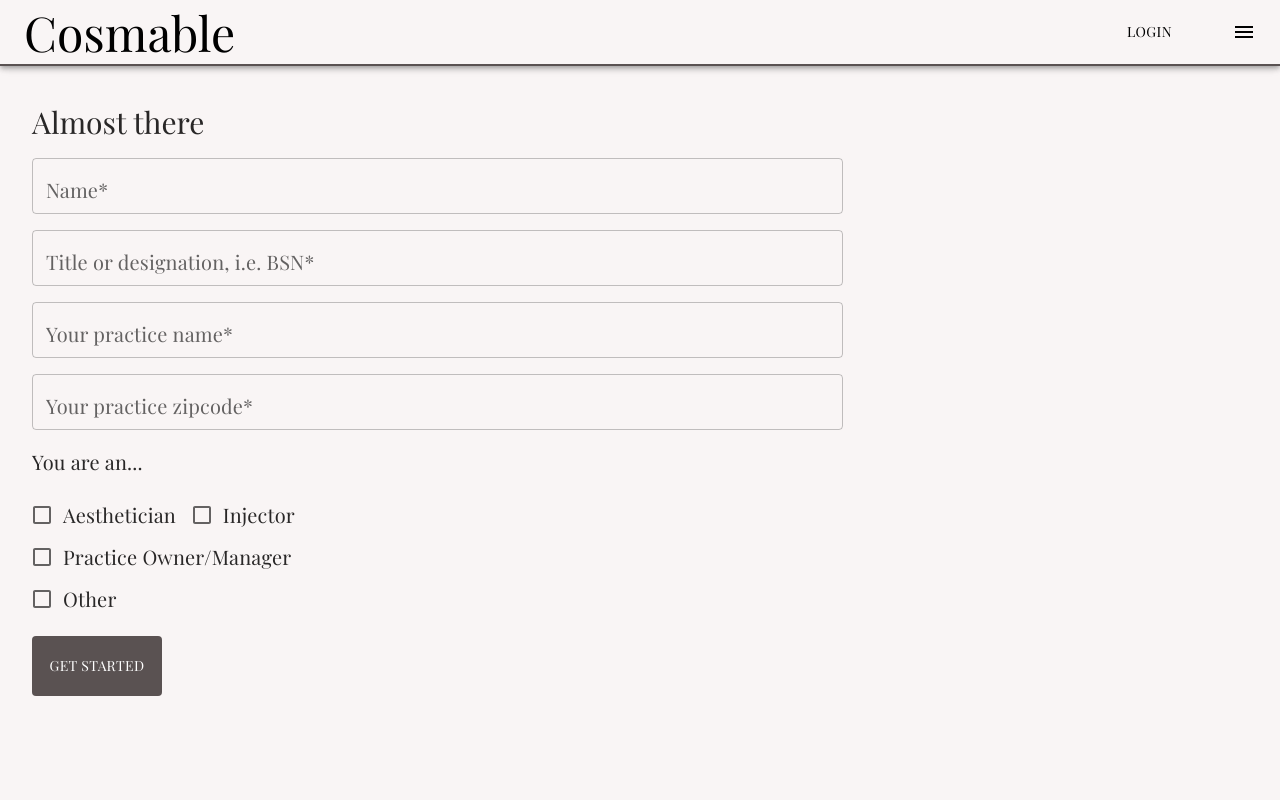
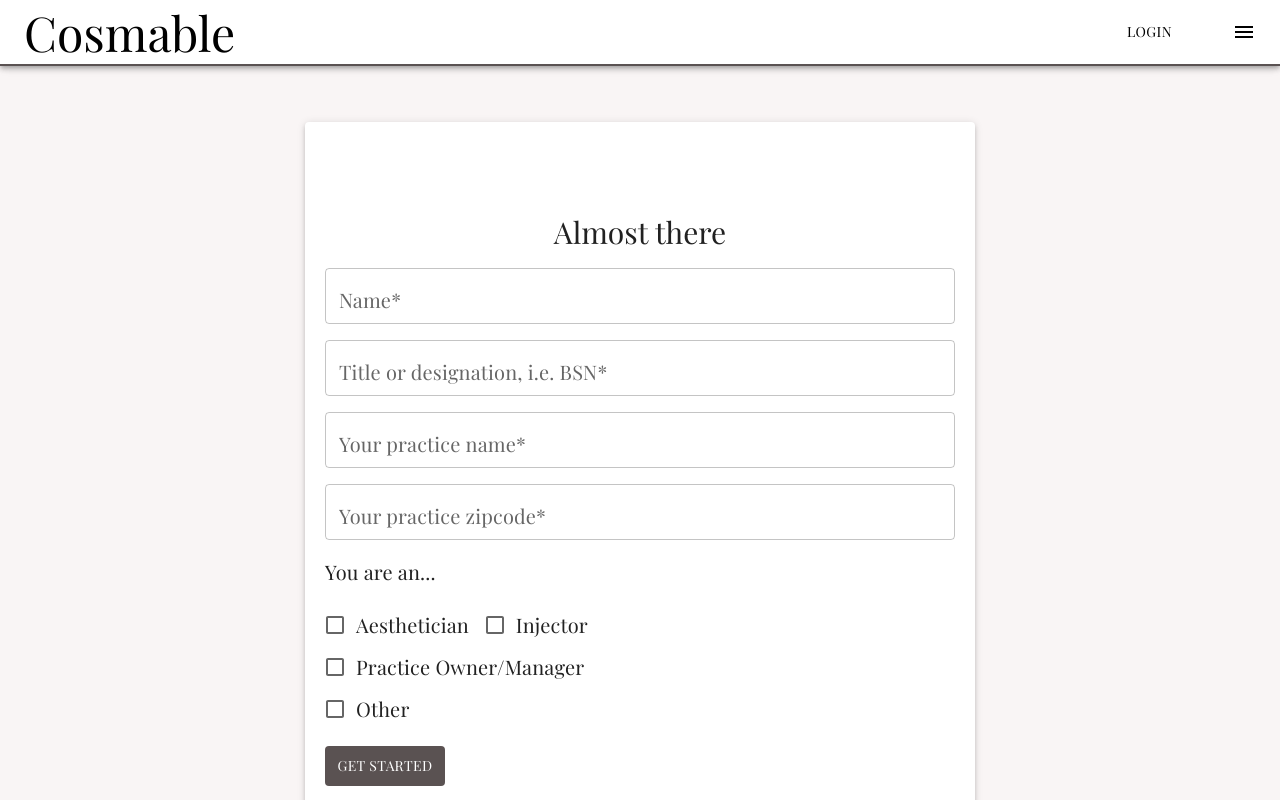
Before and after one commit to watermalon3/cosmable, a React (Vite) app in the folder client/: page /create-account in a window 1280 px wide. Shown: the top 800 px of the page. Built offline with nearby package versions, Linux system fonts and the light colour scheme; no server answers.

Commit message:
styles for ProfileDetails and HeaderNav

```diff
--- a/client/src/Components/Create/header/HeaderNav.jsx
+++ b/client/src/Components/Create/header/HeaderNav.jsx
@@ -27,6 +27,7 @@ export default function ButtonAppBar({ isHomePage, onLoginClick }) {
       <AppBar
         position="static"
         sx={{
+          zIndex: 999,
           position: "fixed",
           top: 0,
           left: 0,
--- a/client/src/Components/EditBio/EditBio.jsx
+++ b/client/src/Components/EditBio/EditBio.jsx
@@ -1,6 +1,7 @@
 import React, { useState, useEffect } from "react";
 import { useForm } from "react-hook-form";
 import { Link } from "react-router-dom";
+import ButtonAppBar from "../Create/header/HeaderNav";
 import {
   Checkbox,
   FormControlLabel,
@@ -137,11 +138,25 @@ const EditBio = () => {
   };
 
   return (
+    <Paper
+    elevation={3}
+    sx={{
+      padding: 2,
+      zIndex: 1,
+      margin: "auto",
+      maxWidth: "630px",
+      marginTop: "90px",
+    }}
+    style={{
+      overflow: "hidden"
+    }}
+    >
     <>
       {isLoading ? (
         <Typography variant="h1"> Loading</Typography>
       ) : (
         <>
+        // <ButtonAppBar isHomePage={false} />
           <form onSubmit={handleSubmit(onSubmit)}>
             <Stack spacing={2}>
               <div
@@ -256,6 +271,7 @@ const EditBio = () => {
         </>
       )}
     </>
+    </Paper>
   );
 };
 export default EditBio;
--- a/client/src/Components/ProfileDetails/ProfileDetails.jsx
+++ b/client/src/Components/ProfileDetails/ProfileDetails.jsx
@@ -1,6 +1,6 @@
 import React from "react";
 import { useForm } from "react-hook-form";
-import { makeStyles } from '@mui/styles';
+import { makeStyles } from "@mui/styles";
 import ButtonAppBar from "../Create/header/HeaderNav";
 import {
   Typography,
@@ -9,6 +9,7 @@ import {
   Checkbox,
   FormControlLabel,
   Button,
+  Paper,
 } from "@mui/material";
 
 const useStyles = makeStyles(() => ({
@@ -19,16 +20,16 @@ const useStyles = makeStyles(() => ({
   },
   homeBackground: {
     // background: 'url("/HomePic.png")',
-    backgroundSize: 'cover',
-    backgroundPosition: 'center',
+    backgroundSize: "cover",
+    backgroundPosition: "center",
   },
   whiteBackground: {
-    backgroundColor: '#fff',
+    backgroundColor: "#fff",
   },
   astericks: {
-    fontSize: '0.8em',
-    verticalAlign: 'super',
-    color: '#5A5252',
+    fontSize: "0.8em",
+    verticalAlign: "super",
+    color: "#5A5252",
     marginLeft: 2,
   },
 }));
@@ -49,14 +50,27 @@ const Almost = () => {
   };
 
   return (
-    <div>
-      <ButtonAppBar isHomePage={true} className="AppBar-transparent" />
+    <>
+      <ButtonAppBar isHomePage={false} />
+      <div className="profile-details" style={{ overflow: "hidden" }}>
+        <Paper
+          elevation={3}
+          sx={{
+            zIndex: 1,
+            padding: "20px",
+            margin: "auto",
+            maxWidth: "630px",
+            marginTop: "90px",
+            paddingBottom: "225px",
+          }}
+          style={{ overflow: "hidden" }}
+        >
           <form onSubmit={handleSubmit(onSubmit)}>
             <Stack
               spacing={2}
               sx={{
                 paddingTop: "70px",
-          alignItems: "flex-start",
+                // alignItems: "flex-start",
                 fontFamily: "Playfair Display",
               }}
             >
@@ -68,7 +82,7 @@ const Almost = () => {
                   fontSize: "30px",
                   lineHeight: "39.99px",
                   marginBottom: "20px",
-            textAlign: "left",
+                  textAlign: "center",
                 }}
               >
                 Almost there
@@ -85,9 +99,8 @@ const Almost = () => {
                 {...register("name")}
                 error={Boolean(errors.name)}
                 helperText={errors.name?.message}
-
                 sx={{
-            width: { xs: "100%", md: "66.7%" },
+                  width: { xs: "100%", md: "100%" },
                 }}
               />
               <TextField
@@ -96,16 +109,16 @@ const Almost = () => {
                     variant="h6"
                     sx={{ fontFamily: "'Playfair Display', serif" }}
                   >
-              Title or designation, i.e. BSN<span className={classes.asterisk}>*</span>
+                    Title or designation, i.e. BSN
+                    <span className={classes.asterisk}>*</span>
                   </Typography>
                 }
                 type="title"
                 {...register("title")}
                 error={Boolean(errors.title)}
                 helperText={errors.title?.message}
-
                 sx={{
-            width: { xs: "100%", md: "66.7%" },
+                  width: { xs: "100%", md: "100%" },
                 }}
               />
               <TextField
@@ -114,16 +127,16 @@ const Almost = () => {
                     variant="h6"
                     sx={{ fontFamily: "'Playfair Display', serif" }}
                   >
-              Your practice name<span className={classes.asterisk}>*</span>
+                    Your practice name
+                    <span className={classes.asterisk}>*</span>
                   </Typography>
                 }
                 type="practiceName"
                 {...register("practiceName")}
                 error={Boolean(errors.practiceName)}
                 helperText={errors.practiceName?.message}
-
                 sx={{
-            width: { xs: "100%", md: "66.7%" },
+                  width: { xs: "100%", md: "100%" },
                 }}
                 stlye={{ fontFamily: "Playfair Display " }}
               />
@@ -133,7 +146,8 @@ const Almost = () => {
                     variant="h6"
                     sx={{ fontFamily: "'Playfair Display', serif" }}
                   >
-              Your practice zipcode<span className={classes.asterisk}>*</span>
+                    Your practice zipcode
+                    <span className={classes.asterisk}>*</span>
                   </Typography>
                 }
                 type="zipcode"
@@ -141,7 +155,7 @@ const Almost = () => {
                 error={Boolean(errors.zipcode)}
                 helperText={errors.zipcode?.message}
                 sx={{
-            width: { xs: "100%", md: "66.7%" },
+                  width: { xs: "100%", md: "100%" },
                 }}
               />
               <Typography
@@ -168,19 +182,19 @@ const Almost = () => {
                     label={
                       <Typography
                         variant="h6"
-                  sx={{ fontFamily: "'Playfair Display', serif"}}
+                        sx={{ fontFamily: "'Playfair Display', serif" }}
                       >
                         Injector
-
                       </Typography>
-
                     }
                   />
                 </Stack>
                 <Stack direction="column">
                   <FormControlLabel
                     control={
-                <Checkbox {...register("aestheticianPracticeOwnerManager")} />
+                      <Checkbox
+                        {...register("aestheticianPracticeOwnerManager")}
+                      />
                     }
                     label={
                       <Typography
@@ -201,7 +215,6 @@ const Almost = () => {
                         Other
                       </Typography>
                     }
-
                   />
                 </Stack>
               </Stack>
@@ -213,16 +226,19 @@ const Almost = () => {
                   fontFamily: "Playfair Display",
                   backgroundColor: "#5A5252",
                   color: "#fff",
-            height: "60px",
-            width: "130px",
-            textTranform: "none"
+                  height: "40px",
+                  padding: "2px",
+                  width: "120px",
+                  textTranform: "none",
                 }}
               >
                 Get Started
               </Button>
             </Stack>
           </form>
+        </Paper>
       </div>
+    </>
   );
 };
 export default Almost;
```
Lines whose indentation alone changed are shown as unchanged.
